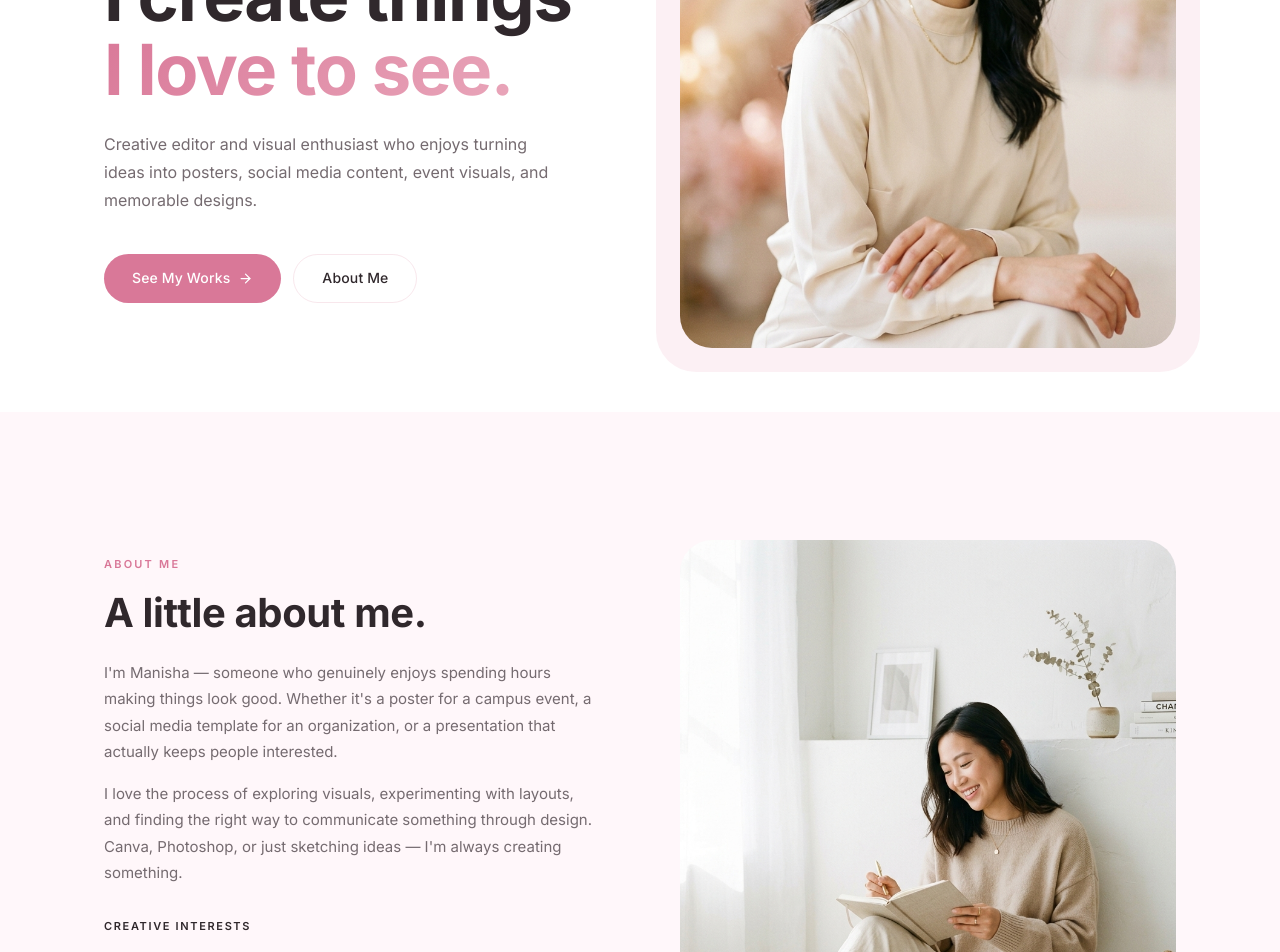
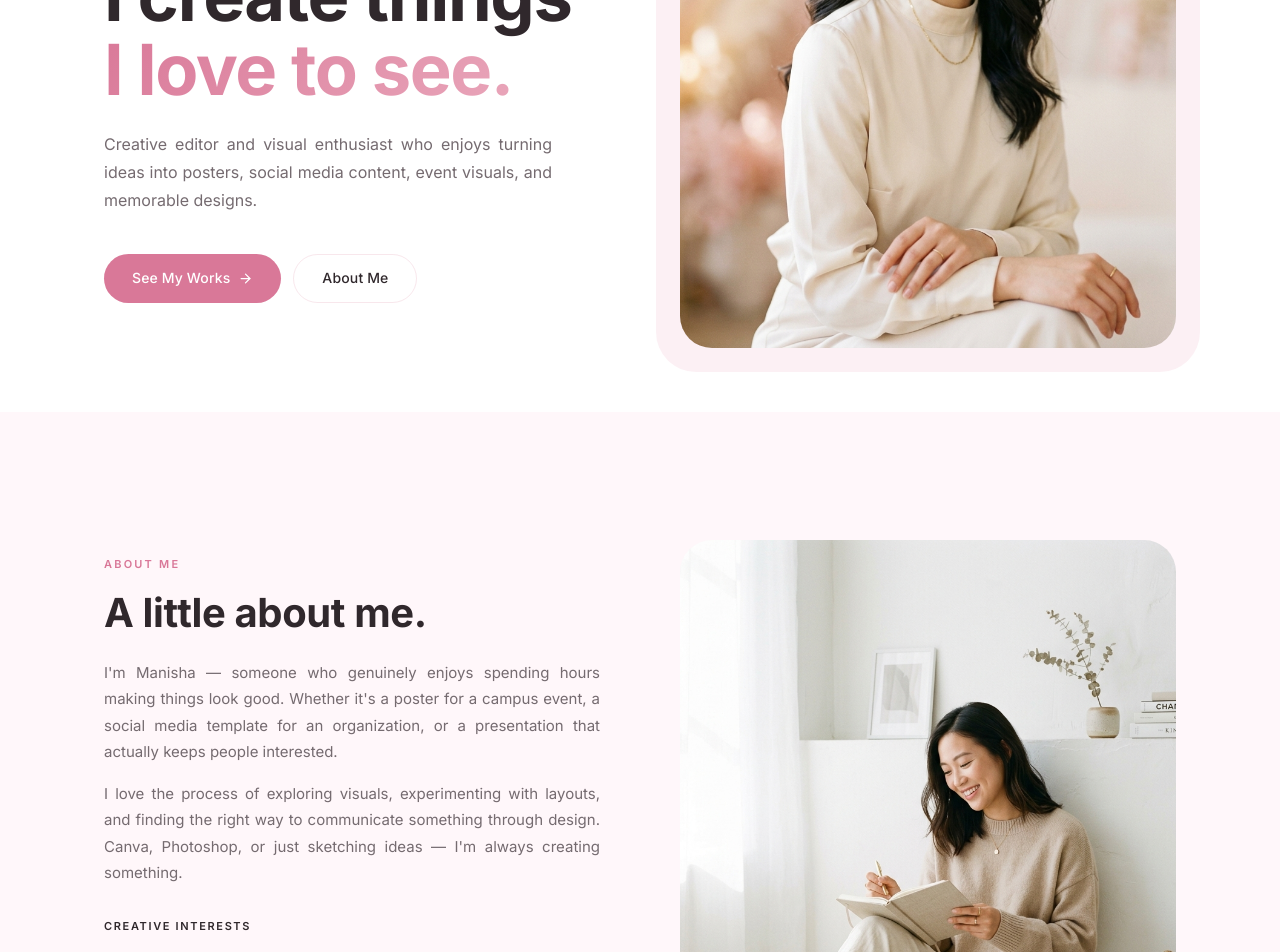
Before and after one commit to whosArlend/manisha-portofolio, a React (Vite) app: page / in a window 1280 px wide. Shown: the part 400-1352 px from the top of the page. Built offline with nearby package versions, Linux system fonts and the light colour scheme.

Commit message:
change the textAlign for About and Hero to justify for both

```diff
--- a/src/sections/About.tsx
+++ b/src/sections/About.tsx
@@ -61,10 +61,10 @@ export default function About() {
               variants={fadeUp}
               style={{ marginBottom: '2rem' }}
             >
-              <p style={{ fontSize: '0.9375rem', lineHeight: 1.75, color: 'var(--text-secondary)', marginBottom: '1rem' }}>
+              <p style={{ fontSize: '0.9375rem', lineHeight: 1.75, color: 'var(--text-secondary)', marginBottom: '1rem', textAlign: "justify" }}>
                 I'm Manisha — someone who genuinely enjoys spending hours making things look good. Whether it's a poster for a campus event, a social media template for an organization, or a presentation that actually keeps people interested.
               </p>
-              <p style={{ fontSize: '0.9375rem', lineHeight: 1.75, color: 'var(--text-secondary)' }}>
+              <p style={{ fontSize: '0.9375rem', lineHeight: 1.75, color: 'var(--text-secondary)', textAlign: "justify" }}>
                 I love the process of exploring visuals, experimenting with layouts, and finding the right way to communicate something through design. Canva, Photoshop, or just sketching ideas — I'm always creating something.
               </p>
             </motion.div>
--- a/src/sections/Hero.tsx
+++ b/src/sections/Hero.tsx
@@ -68,6 +68,7 @@ export default function Hero() {
                 color: 'var(--text-secondary)',
                 maxWidth: '28rem',
                 marginBottom: '2.5rem',
+                textAlign: 'justify',
               }}
             >
               Creative editor and visual enthusiast who enjoys turning ideas into posters, social media content, event visuals, and memorable designs.
```
